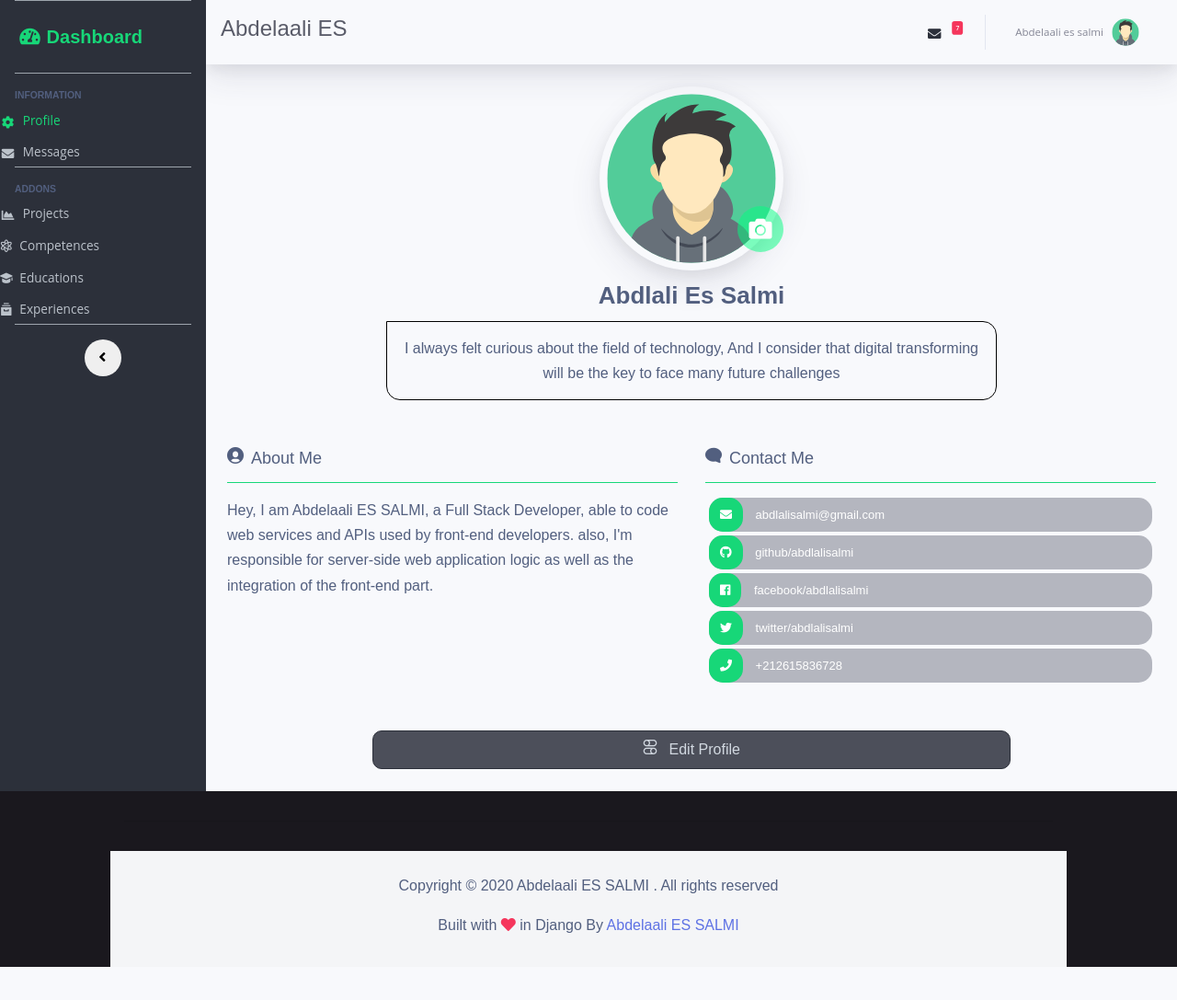
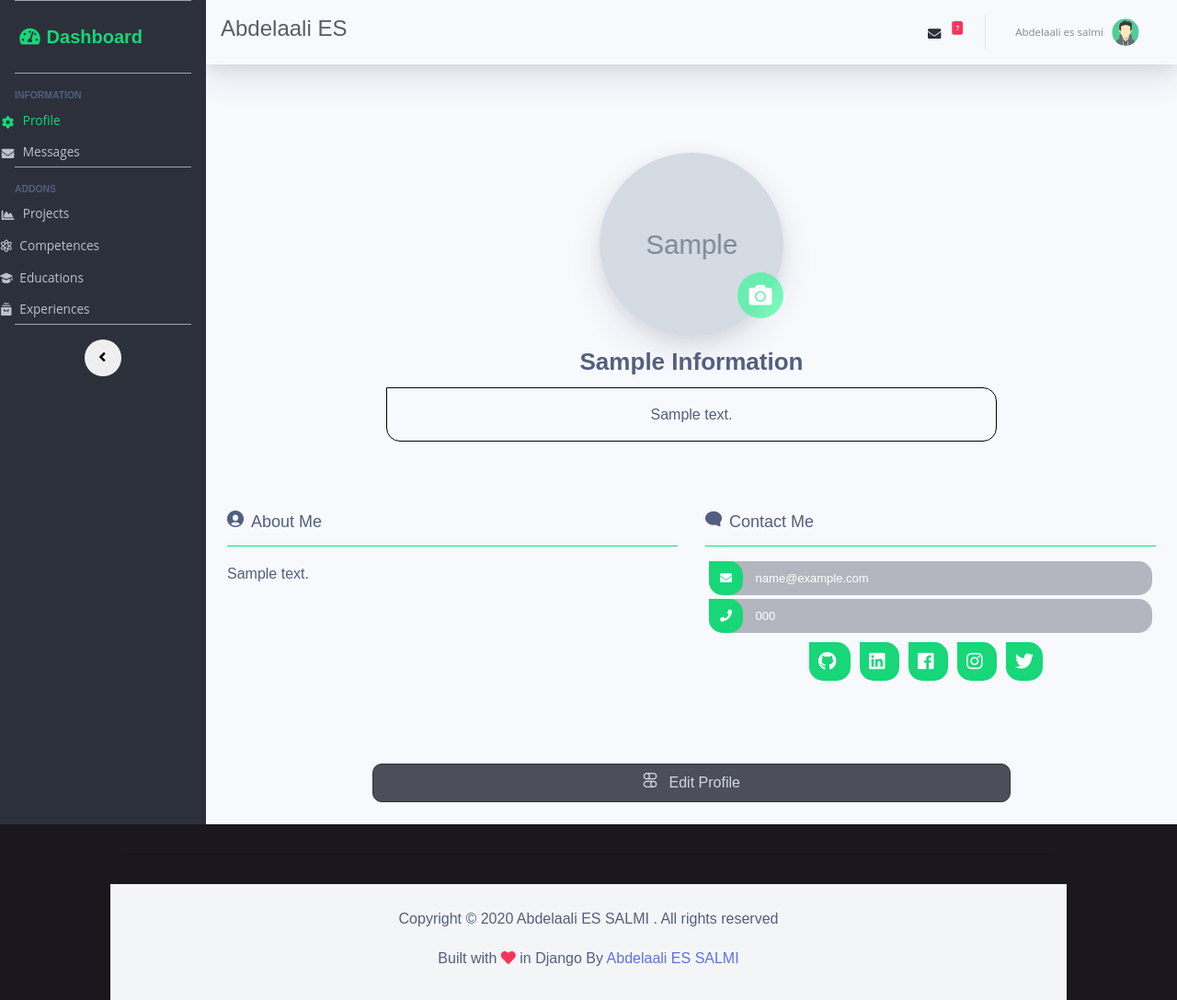
Before and after one commit to abdlalisalmi/DJANGO-Portfolio, a Django app: page /dashboard/profile/ in a window 1280 px wide. Shown: the whole page at 92% size. Before the commit the page ends 1051 px from the top, so only its background shows below. Run offline with Django 3.2, Linux system fonts and the light colour scheme; a user stored in the database is signed in; tables that the repository leaves empty hold one stand-in row (values such as "Sample post"); grey boxes marked "Sample" are stand-in pictures; some libraries are stand-ins or nearby versions.

Commit message:
finishing the profile page and edit profile

```diff
--- a/dashboard/templates/profile.html
+++ b/dashboard/templates/profile.html
@@ -5,13 +5,13 @@
 <link type="text/css" href="{% static 'profile.css' %}" rel="stylesheet">
 {% endblock style %}
 {% block content %}
-<div class="container">
+<div class="container mt-7">
     <div class="row justify-content-center mb-5">
         <div class="col-12 text-center">
-            <form id="profile-form" action="" method="post" enctype="multipart/form-data">
+            <form id="profile-form" action="{% url 'dashboard:profile_edit' %}" method="post" enctype="multipart/form-data">
                 {% csrf_token %}
                 <label for="profile-pic">
-                    <div class="profile-pic shadow" style="background-image: url('{% if user.avatar %}{{user.avatar.url}}{% else %}{% static 'img/default-avatar.svg' %}{% endif %}')">
+                    <div class="profile-pic shadow" style="background-image: url('{% if profile.avatar %}{{profile.avatar.url}}{% else %}{% static 'img/default-avatar.svg' %}{% endif %}')">
                         <i class="fa fa-camera change-pic" ></i>
                         <span>Change Image</span>
                     </div>
@@ -20,60 +20,56 @@
             </form>
         </div>
         <div class="col-12 text-center">
-            <p class="m-0 display-4">Abdlali Es Salmi</p>
+            <p class="m-0 display-4 text-capitalize">{{profile.name_complete}}</p>
             <div class="row justify-content-center mt-2">
                 <div class="col-lg-8">
                     <div class="profile-boi">
-                        <p>I always felt curious about the field of technology, And I consider that digital transforming will be the key to face many future challenges</p>
+                        <p>{{profile.mini_about}}</p>
                     </div>
                 </div>
             </div>
         </div>
     </div>
-    <div class="row justify-content-center mb-5">
+    <div class="row justify-content-center mt-6">
             <div class="col-lg-6">
                 <p class="profile-title"><i class="ni ni-circle-08 mr-2"></i>About Me</p>
-                <p class="">Hey, I am Abdelaali ES SALMI, a Full Stack Developer, able to code web services and APIs used by front-end developers.
-                also, I'm responsible for server-side web application logic as well as the integration of the front-end part.</p>
+                <p class="">{{profile.about}}</p>
             </div>
             <div class="col-lg-6">
-                <div class="">
                 <p class="profile-title"><i class="ni ni-chat-round mr-2"></i>Contact Me</p>
-                    <a href="#" class="social-media">
+                <a href="mailto:{{profile.email}}" class="social-media" target="_blank">
                     <div>
                         <i class="fas fa-envelope"></i>
-                            abdlalisalmi@gmail.com
+                        {{profile.email}}
                     </div>
                 </a>
-                    <a href="#" class="social-media">
+                <a href="{{profile.phone}}" class="social-media" target="_blank">
                     <div>
-                            <i class="fab fa-github"></i>
-                            github/abdlalisalmi
+                        <i class="fas fa-phone"></i>
+                        {{profile.phone}}
                     </div>
                 </a>
-                    <a href="#" class="social-media">
-                        <div>
+                <div class="text-center mt-3">
+                    <a href="{{profile.github}}" class="social-media-inline" target="_blank">
+                        <i class="fab fa-github"></i>
+                    </a>
+                    <a href="{{profile.linkedin}}" class="social-media-inline" target="_blank">
+                        <i class="fab fa-linkedin"></i>
+                    </a>
+                    <a href="{{profile.facebook}}" class="social-media-inline" target="_blank">
                         <i class="fab fa-facebook"></i>
-                            facebook/abdlalisalmi
-                        </div>
                     </a>
-                    <a href="#" class="social-media">
-                        <div>
+                    <a href="{{profile.instagram}}" class="social-media-inline" target="_blank">
+                        <i class="fab fa-instagram"></i>
+                    </a>
+                    <a href="{{profile.twitter}}" class="social-media-inline" target="_blank">
                         <i class="fab fa-twitter"></i>
-                            twitter/abdlalisalmi
-                        </div>
-                    </a>
-                    <a href="#" class="social-media">
-                        <div>
-                            <i class="fas fa-phone"></i>
-                            +212615836728
-                        </div>
                     </a>
                 </div>
             </div>
 
 	</div>
-    <div class="row justify-content-center">
+    <div class="row justify-content-center mt-7">
         <div class="col-8 edit-profile text-center mb-4 type="button" data-toggle="modal" data-target="#edit-profile-modal"">
             <i class="ni ni-ui-04 mr-2"></i>
             Edit Profile
@@ -85,13 +81,10 @@
 
 <!-- Modal -->
 <div class="modal fade" id="edit-profile-modal" tabindex="-1" role="dialog" aria-labelledby="exampleModalLabel" aria-hidden="true">
-  <div class="modal-dialog edit-profile-modal" role="document">
-    <div class="modal-content">
-      <div class="modal-header">
-        <h5 class="modal-title" id="exampleModalLabel">Edit You Profile</h5>
-        <button type="button" class="close" data-dismiss="modal" aria-label="Close">
-          <span aria-hidden="true">&times;</span>
-        </button>
+  <div class="modal-dialog " role="document">
+    <div class="modal-content edit-profile-modal">
+      <div class="modal-head">
+        EDIT PROFILE
       </div>
       <div class="modal-body">
 
@@ -100,61 +93,87 @@
             <div class="row">
                 <div class="col-md-12">
                     <div class="input-gr">
+                    <i class="fas fa-user"></i>
                         <label class="label">Full Name</label>
-                        <input type="text" id="full_name" class="form-control">
+                        <input type="text" id="full_name" class="form-control" value="{{profile.name_complete}}">
                     </div>
                 </div>
             </div>
             <div class="row">
                 <div class="col-md-12">
                     <div class="input-gr">
-                        <label class="label">Bio</label>
-                        <textarea class="form-control" id="bio" rows="2" placeholder="Write a short bio here ..."></textarea>
+                        <i class="fas fa-id-card"></i>
+                        <label class="label" >Bio</label>
+                        <textarea class="form-control" id="mini-about" rows="2"
+                            placeholder="Write a short bio here ..."
+                        >{% if profile.mini_about %}{{profile.mini_about}}{% endif %}</textarea>
                     </div>
                 </div>
             </div>
             <div class="row">
                 <div class="col-md-12">
                     <div class="input-gr">
-                        <label class="label">About Me</label>
-                        <textarea class="form-control" id="about" rows="3" placeholder="Write a long bio here ..."></textarea>
+                        <i class="fas fa-address-card"></i>
+                        <label class="label" >About Me</label>
+                        <textarea class="form-control" id="about" rows="4"
+                        placeholder="Write a long bio here ..."
+                        >{% if profile.about %}{{profile.about}}{% endif %}</textarea>
                     </div>
                 </div>
             </div>
             <div class="row">
                 <div class="col-md-12">
                     <div class="input-gr">
+                        <i class="fas fa-envelope"></i>
                         <label class="label">Email</label>
-                        <input type="text" id="email" class="form-control">
+                        <input type="text" id="email" class="form-control" value="{% if profile.email %}{{profile.email}}{% endif %}">
                     </div>
                 </div>
                 <div class="col-md-6">
                     <div class="input-gr">
-                        <label class="label">Github</label>
-                        <input type="text" id="github" class="form-control">
+                        <i class="fas fa-phone"></i>
+                        <label class="label">Phone</label>
+                        <input type="text" id="phone" class="form-control" value="{{profile.phone}}">
                     </div>
                 </div>
                 <div class="col-md-6">
                     <div class="input-gr">
-                        <label class="label">Facebook</label>
-                        <input type="text" id="facebook" class="form-control">
+                    <i class="fab fa-github"></i>
+                        <label class="label">Github</label>
+                        <input type="text" id="github" class="form-control" value="{{profile.github}}">
                     </div>
                 </div>
                 <div class="col-md-6">
                     <div class="input-gr">
-                        <label class="label">Twitte</label>
-                        <input type="text" id="twitter" class="form-control">
+                        <i class="fab fa-linkedin"></i>
+                        <label class="label">LinkedIn</label>
+                        <input type="text" id="linkedin" class="form-control" value="{{profile.linkedin}}">
                     </div>
                 </div>
                 <div class="col-md-6">
                     <div class="input-gr">
-                        <label class="label">Phone</label>
-                        <input type="text" id="phone" class="form-control">
+                        <i class="fab fa-facebook"></i>
+                        <label class="label">Facebook</label>
+                        <input type="text" id="facebook" class="form-control" value="{{profile.facebook}}">
+                    </div>
+                </div>
+                <div class="col-md-6">
+                    <div class="input-gr">
+                        <i class="fab fa-twitter"></i>
+                        <label class="label">Twitte</label>
+                        <input type="text" id="twitter" class="form-control" value="{{profile.twitter}}">
+                    </div>
+                </div>
+                <div class="col-md-6">
+                    <div class="input-gr">
+                        <i class="fab fa-instagram"></i>
+                        <label class="label">Instagram</label>
+                        <input type="text" id="instagram" class="form-control" value="{{profile.instagram}}">
                     </div>
                 </div>
             </div>
         </form>
-
+        <div id="form-errors"></div>
 
       </div>
       <div class="modal-footer">
@@ -164,4 +183,17 @@
     </div>
   </div>
 </div>
+
+
+<!-- profilechange success -->
+<button style="display: none;" data-toggle="modal" data-target=".bd-example-modal-sm" id="change-success"></button>
+
+<div class="modal fade bd-example-modal-sm" tabindex="-1" role="dialog" aria-labelledby="mySmallModalLabel" aria-hidden="true">
+  <div class="modal-dialog modal-sm">
+    <div class="modal-content profile-change-success text-center">
+        Your information has been changed successfully
+        <i class="ni ni-check-bold"></i>
+    </div>
+  </div>
+</div>
 {% endblock content %}
--- a/dashboard/views.py
+++ b/dashboard/views.py
@@ -1,8 +1,10 @@
-from django.shortcuts import render
+from django.shortcuts import render, redirect
 from django.http import JsonResponse
 from django.contrib.auth.decorators import login_required
 
 from .forms import EditProfileForm
+
+from info.models import Information
 
 
 
@@ -16,13 +18,26 @@ def dashboard(request):
 def profile(request):
     template_name = 'profile.html'
     context = {}
-
-    context.update({'profile_active': True})
+    profile = Information.objects.first()
+    context.update({'profile_active': True, 'profile': profile})
     return render(request, template_name, context)
 
 
 @login_required()
 def profile_edit(request):
     if request.method == 'POST':
-        return JsonResponse({'test':request.POST['full_name']})
-    return render(request, template_name, context)
+        instance = Information.objects.first()
+
+        avatar = request.FILES.get('avatar', False)
+        if avatar:
+            account = Information.objects.first()
+            account.avatar = avatar
+            account.save()
+            return redirect('dashboard:profile')
+        else:
+            form = EditProfileForm(instance=instance, data=request.POST)
+            if form.is_valid():
+                form.save()
+                return JsonResponse({'success': True})
+            return JsonResponse({'success': False, 'errors': form.errors})
+    return JsonResponse({'status':'bad request'})
--- a/portfolio/static/app.css
+++ b/portfolio/static/app.css
@@ -10,7 +10,7 @@ html {
 }
 
 body {
-    font-family: 'Maven Pro', sans-serif;
+    font-family: 'Maven Pro', sans-serif !important;
     scroll-behavior: smooth;
     background-color: var(--bg-color);
 }
--- a/portfolio/static/dashboard.js
+++ b/portfolio/static/dashboard.js
@@ -5,12 +5,14 @@ if (saveProfileEdit) {
 		e.preventDefault();
         // Build formData object.
         let formData = new FormData();
-        formData.append('full_name', document.querySelector('#full_name').value);
-        formData.append('bio', document.querySelector('#bio').value);
+        formData.append('name_complete', document.querySelector('#full_name').value);
+        formData.append('mini_about', document.querySelector('#mini-about').value);
 		formData.append('about', document.querySelector('#about').value);
 		formData.append('email', document.querySelector('#email').value);
 		formData.append('github', document.querySelector('#github').value);
+		formData.append('linkedin', document.querySelector('#linkedin').value);
 		formData.append('facebook', document.querySelector('#facebook').value);
+		formData.append('instagram', document.querySelector('#instagram').value);
 		formData.append('twitter', document.querySelector('#twitter').value);
 		formData.append('phone', document.querySelector('#phone').value);
 
@@ -23,12 +25,26 @@ if (saveProfileEdit) {
 			}
 		})
 		.then(response => response.json())
-		.then(data => console.log(data));
+		.then(data => {
+			console.log(data)
+			if (data.success == true) {
+				document.querySelector('#change-success').click();
+				setTimeout(() => {  location.reload(); }, 3000);
+			} else {
+				document.querySelector('#form-errors').innerHTML = "* Something's wrong, please check your information!";
+			}
+		});
 	});
 }
 
-
-
+const profilePic = document.querySelector('#profile-pic');
+if (profilePic) {
+    profilePic.addEventListener('change', () => {
+        if (profilePic.length != 0) {
+            document.querySelector('#profile-form').submit();
+        }
+    })
+}
 
 
 
--- a/portfolio/static/profile.css
+++ b/portfolio/static/profile.css
@@ -130,6 +130,7 @@ form input[type="file"] {
     background-color: #85879695;
     margin: 4px;
     border-radius: 15px;
+    border-top-left-radius: 0px;
     font-size: 13px;
     transition: all .5s;
  }
@@ -142,26 +143,55 @@ form input[type="file"] {
     color: #fff;
     padding: 12px;
     border-radius: 15px;
+    border-top-left-radius: 0px;
     margin-right: 10px;
  }
-
- .edit-profile-modal .modal-header {
-     background-color: aliceblue;
+ .social-media-inline {
+    background-color: var(--scolor) ;
+    color: #fff;
+    font-size: 20px;
+    padding: 10px;
+    border-radius: 15px;
+    border-top-left-radius: 0px;
+    margin-right: 10px;
+    transition: all .5s;
+ }
+ .social-media-inline:hover {
+    background-color: #0a8c4b ;
+    color: #fff;
+ }
+ .edit-profile-modal {
+    border-radius: 20px;
+}
+ .edit-profile-modal .modal-head{
+    border-radius: 20px;
+    border-bottom: var(--scolor) solid 3px;
+    padding: 15px;
+    color: var(--scolor);
+    background-color: #4c4f5a;
+    font-size: 18px;
+    font-weight: 500;
+    text-align: center;
  }
  .edit-profile-modal .modal-footer {
     padding: 10px;
 }
 .edit-profile-modal .modal-footer .save {
-    border: var(--scolor) solid 1px;
+    background-color: var(--scolor);
+    color: #fff;
     cursor: pointer;
     border-radius: 10px;
     padding: 8px;
     margin-right: 20px;
+    box-sizing: border-box;
+    -moz-box-sizing: border-box;
+    -webkit-box-sizing: border-box;
+    border: var(--scolor) solid 1px;
     transition: ease-in .3s;
 }
 .edit-profile-modal .modal-footer .save:hover {
-    background-color: var(--scolor);
-    color: #fff;
+    background-color: transparent;
+    color: var(--scolor);
 }
 
 .edit-profile-modal .modal-footer .close {
@@ -169,13 +199,33 @@ form input[type="file"] {
     color: #f44040;
     font-size: 16px;
     font-weight: 500;
+    margin-right: 15px;
     transition: ease-in .3s;
 }
 
  .edit-profile-form label {
     padding-bottom: 5px;
-    font-size: 17px;
+    margin: 0;
+    font-size: 13px;
  }
  .edit-profile-form input, textarea {
     margin-bottom: 20px;
+    border-radius: 10px !important;
+    border-top-left-radius: 0px !important;
+    border-bottom: var(--scolor) solid 2px !important;
  }
+
+ .profile-change-success {
+     padding: 15px;
+     font-size: 18px;
+     border-radius: 15px;
+ }
+ .profile-change-success i {
+    font-size: 30px;
+    color: var(--scolor);
+ }
+
+ #form-errors {
+     color: #eb4747;
+     font-size: 14px;
+ }
--- a/portfolio/static/slider.css
+++ b/portfolio/static/slider.css
@@ -164,6 +164,7 @@
  .blog-slider__content > * {
 	 transform: translateY(10px);
 	 transition: all 0.4s;
+	 font-family: 'Maven Pro', sans-serif !important;
 }
  .blog-slider__title {
 	 font-size: 24px;
```
Also changed, not shown: info/models.py (+10 -9 lines), info/migrations/0014_auto_20201130_1627.py (added), info/migrations/0015_auto_20201130_1754.py (added), info/migrations/0016_information_avatar.py (added). Lines whose indentation alone changed are shown as unchanged.
